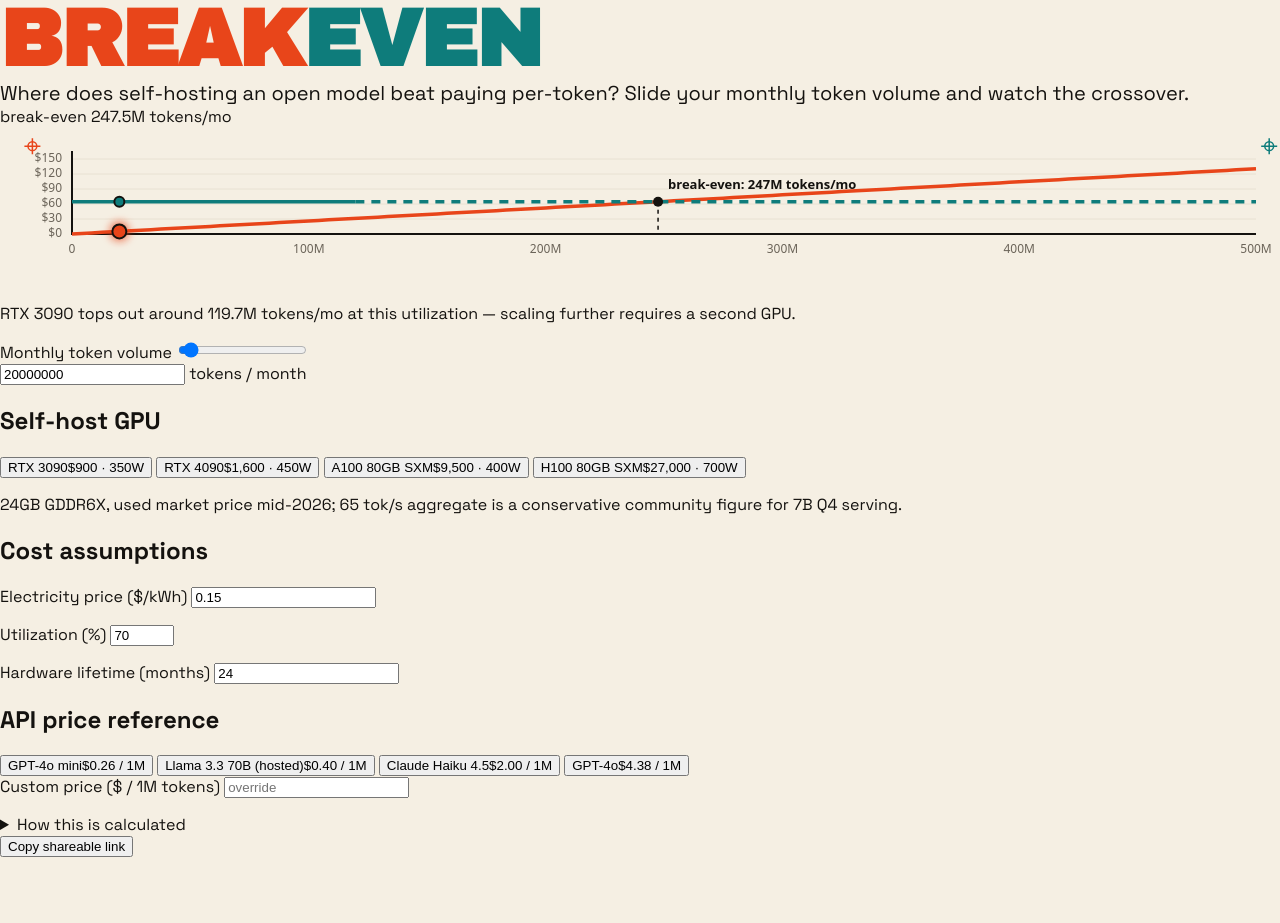
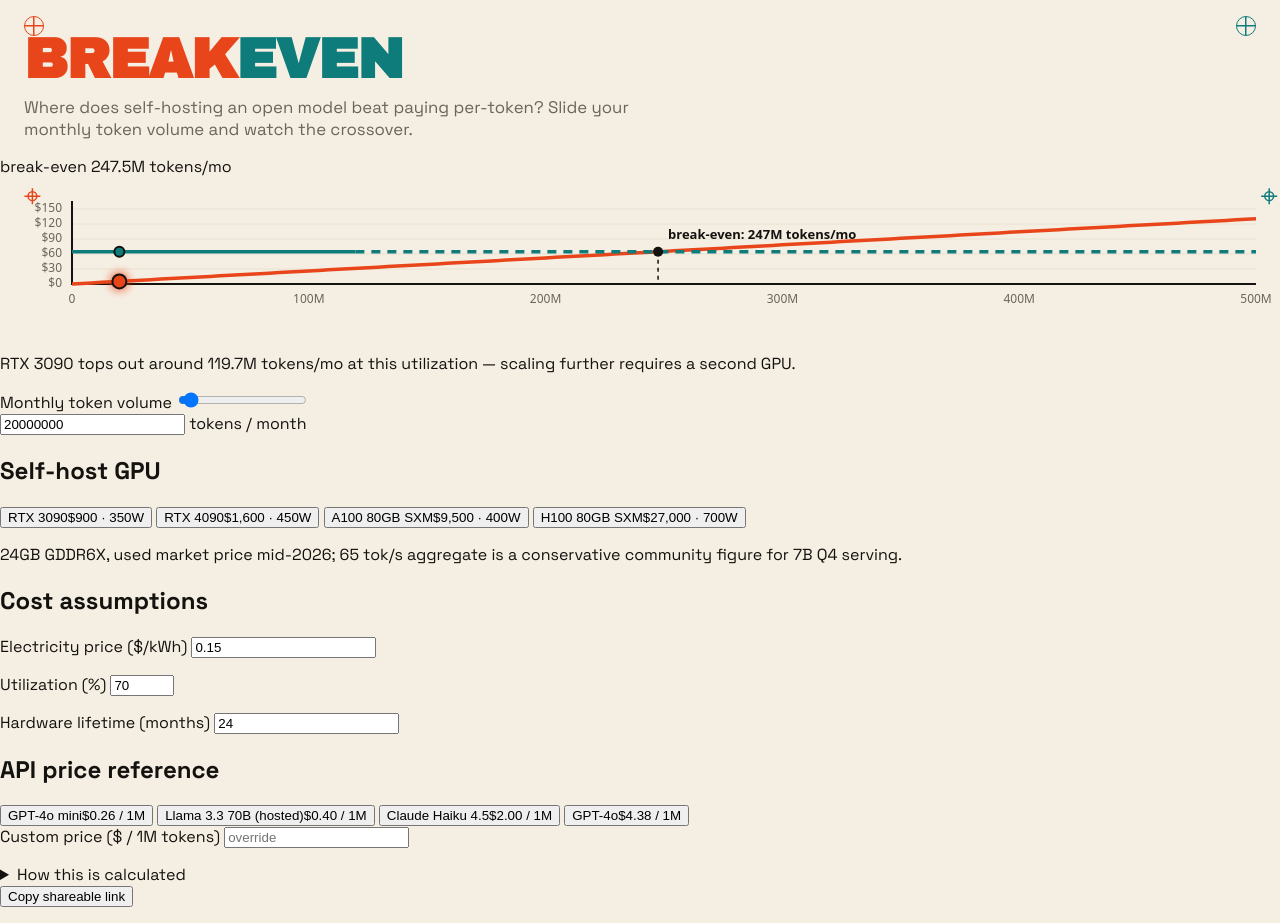
Before and after one commit to ctkrug/breakeven, a website built with Vite: page index.html in a window 1280 px wide. Before the commit the page ends 873 px from the top, so only its background shows below. Built offline with nearby package versions, Linux system fonts and the light colour scheme.

Commit message:
style(ui): restyle header for the new compact app shell
Replaces the old full-height centered hero with a compact top header
sized for the chart-hero layout, keeping the two-tone wordmark. Adds
CSS-only registration-mark crosshairs in the header corners echoing the
chart's printed-poster signature detail.

```diff
--- a/src/style.css
+++ b/src/style.css
@@ -67,21 +67,44 @@ a {
   }
 }
 
-.hero {
-  flex: 1;
+.app-header {
+  position: relative;
   display: flex;
   flex-direction: column;
-  justify-content: center;
-  align-items: flex-start;
-  gap: var(--space-2);
-  max-width: 70ch;
+  gap: var(--space-1);
+  padding: var(--space-4) var(--space-3) var(--space-2);
+  max-width: 1440px;
   margin: 0 auto;
-  padding: var(--space-6) var(--space-3);
+  width: 100%;
+}
+
+.app-header::before,
+.app-header::after {
+  content: "";
+  position: absolute;
+  top: var(--space-2);
+  width: 18px;
+  height: 18px;
+  border-radius: 50%;
+  border: 1.5px solid currentColor;
+  background:
+    linear-gradient(currentColor, currentColor) center / 100% 1.5px no-repeat,
+    linear-gradient(currentColor, currentColor) center / 1.5px 100% no-repeat;
+}
+
+.app-header::before {
+  left: var(--space-3);
+  color: var(--accent);
+}
+
+.app-header::after {
+  right: var(--space-3);
+  color: var(--accent-support);
 }
 
 .wordmark {
   font-family: var(--font-display);
-  font-size: clamp(2.5rem, 8vw, 5rem);
+  font-size: clamp(2rem, 6vw, 3.5rem);
   line-height: 1;
   margin: 0;
   letter-spacing: -0.02em;
@@ -96,13 +119,8 @@ a {
 }
 
 .tagline {
-  font-size: 1.25rem;
-  color: var(--text);
-  margin: 0;
-}
-
-.status-note {
-  font-size: 0.95rem;
+  font-size: 1.05rem;
   color: var(--text-muted);
   margin: 0;
+  max-width: 60ch;
 }
```
